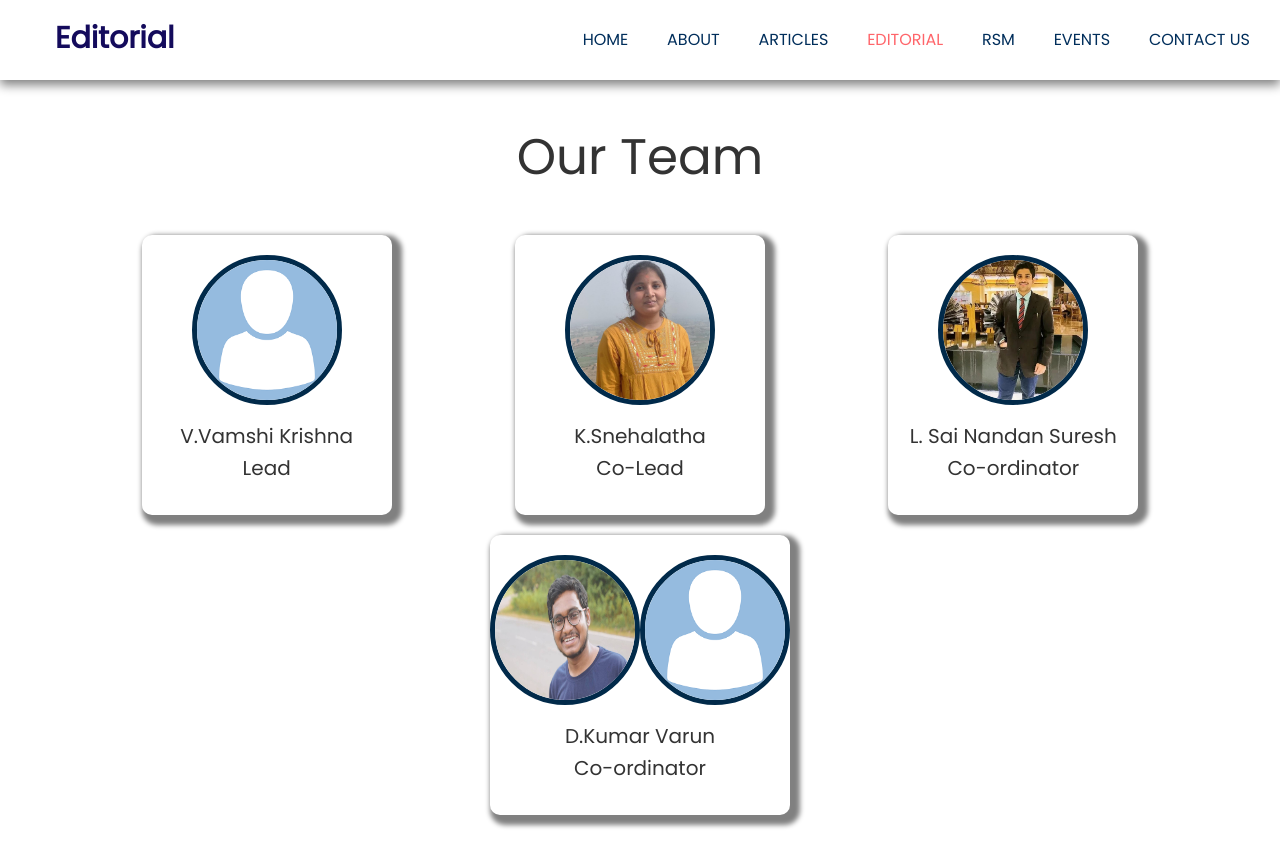
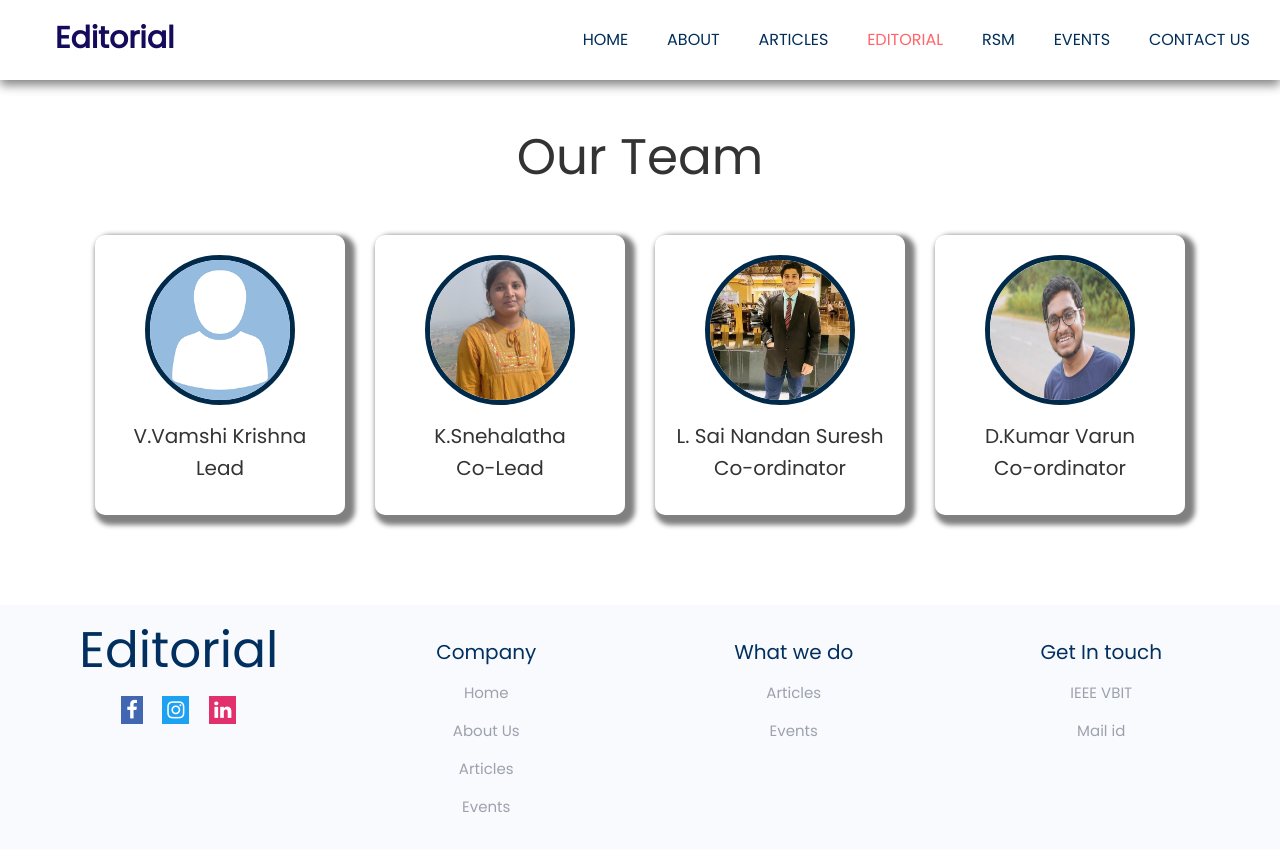
Before and after one commit to varun123-byte/varunn-mainn, a plain HTML site: page Team.html in a window 1280 px wide. Shown: the top 849 px of the page. Drawn offline with nearby package versions, Linux system fonts and the light colour scheme; a web font is replaced by a local one.

Commit message:
Update Team.html

```diff
--- a/Team.html
+++ b/Team.html
@@ -105,7 +105,7 @@
 
               <img src="varun.jpg" alt="">
 
-              <img src="avatar.png" alt="">
+
 
               </div>
               <div>
```
